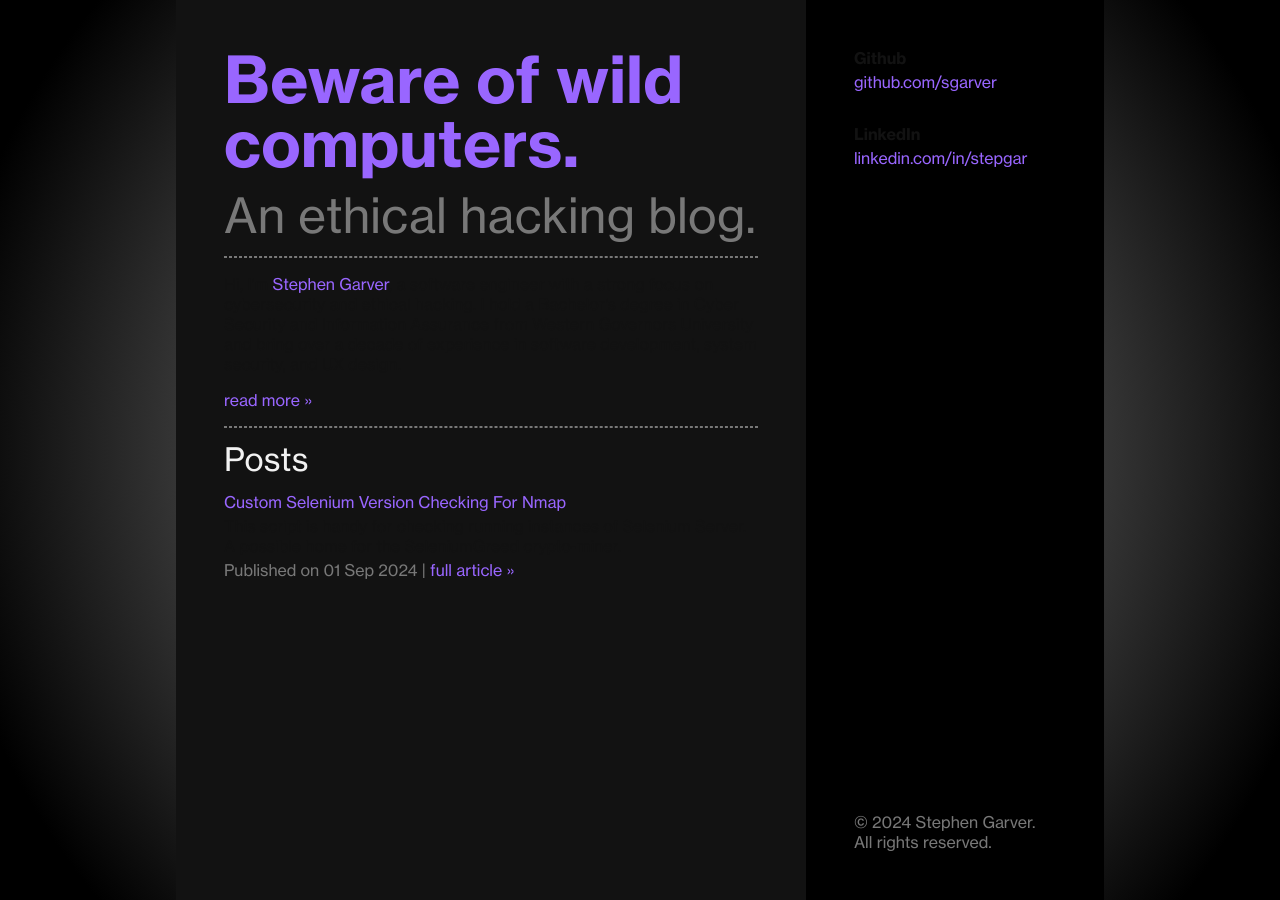
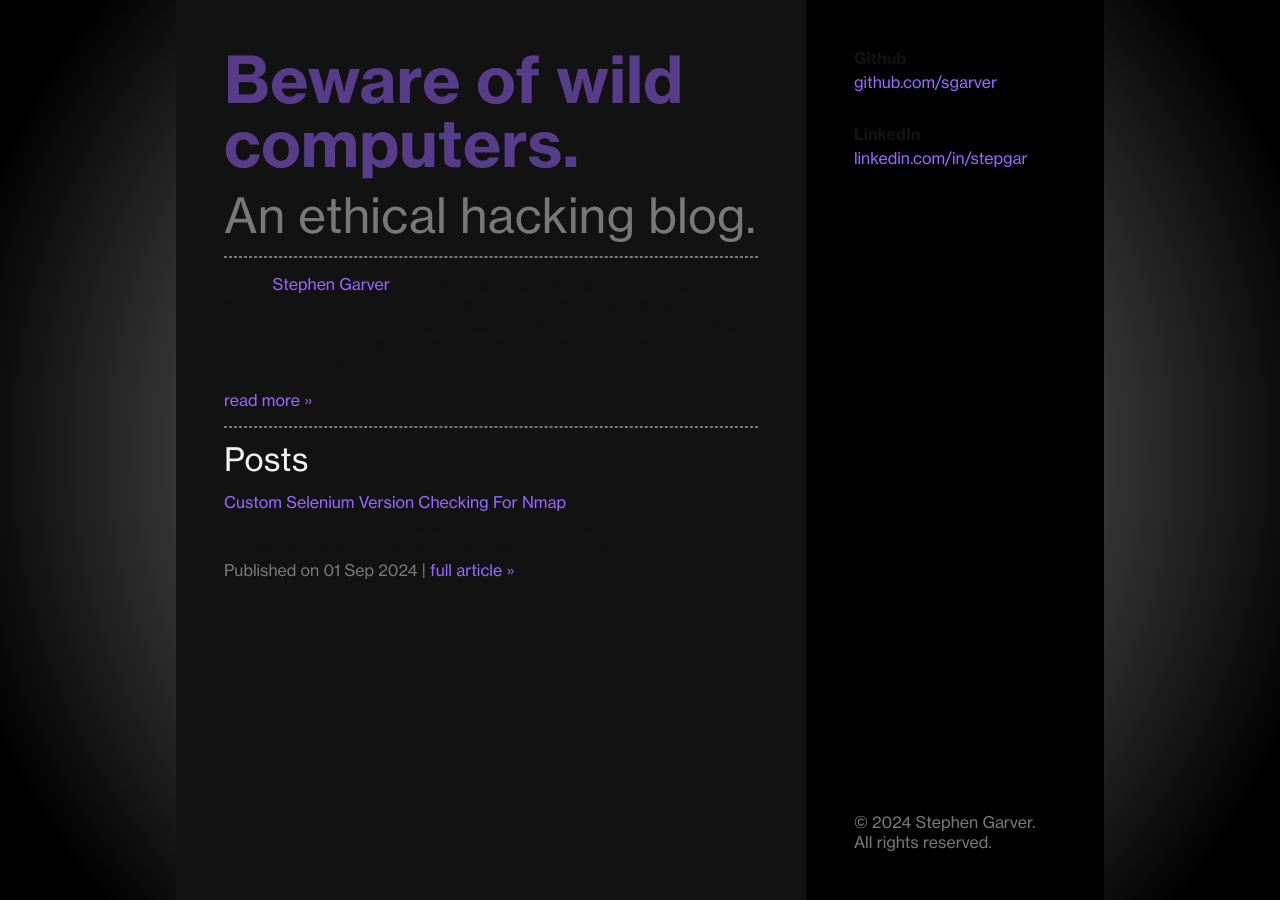
Before and after one commit to sgarver/sgarver.github.io, a Jekyll site: the page built from index.html, in a window 1280 px wide. Built offline with Jekyll 4.4.1, drawn with Linux system fonts in a browser that asks for light colours.

Commit message:
Update opacity for H1 tags

```diff
--- a/assets/css/style.css
+++ b/assets/css/style.css
@@ -17,7 +17,7 @@ html {
     --color-light: #f2f2f2;
     --color-dark: #121212;
     --color-dark2: #787878;
-    --color-accent: #9966ff; /*yellow;*/
+    --color-accent: #9966ff;
     --color-accent2: #9966ff;
 
     color: var(--color-dark);
@@ -71,6 +71,7 @@ h1 {
     color: var(--color-accent);
     font-size: 4rem;
     font-weight: bold;
+    opacity: 0.5;
 }
 
 h2 {
```
